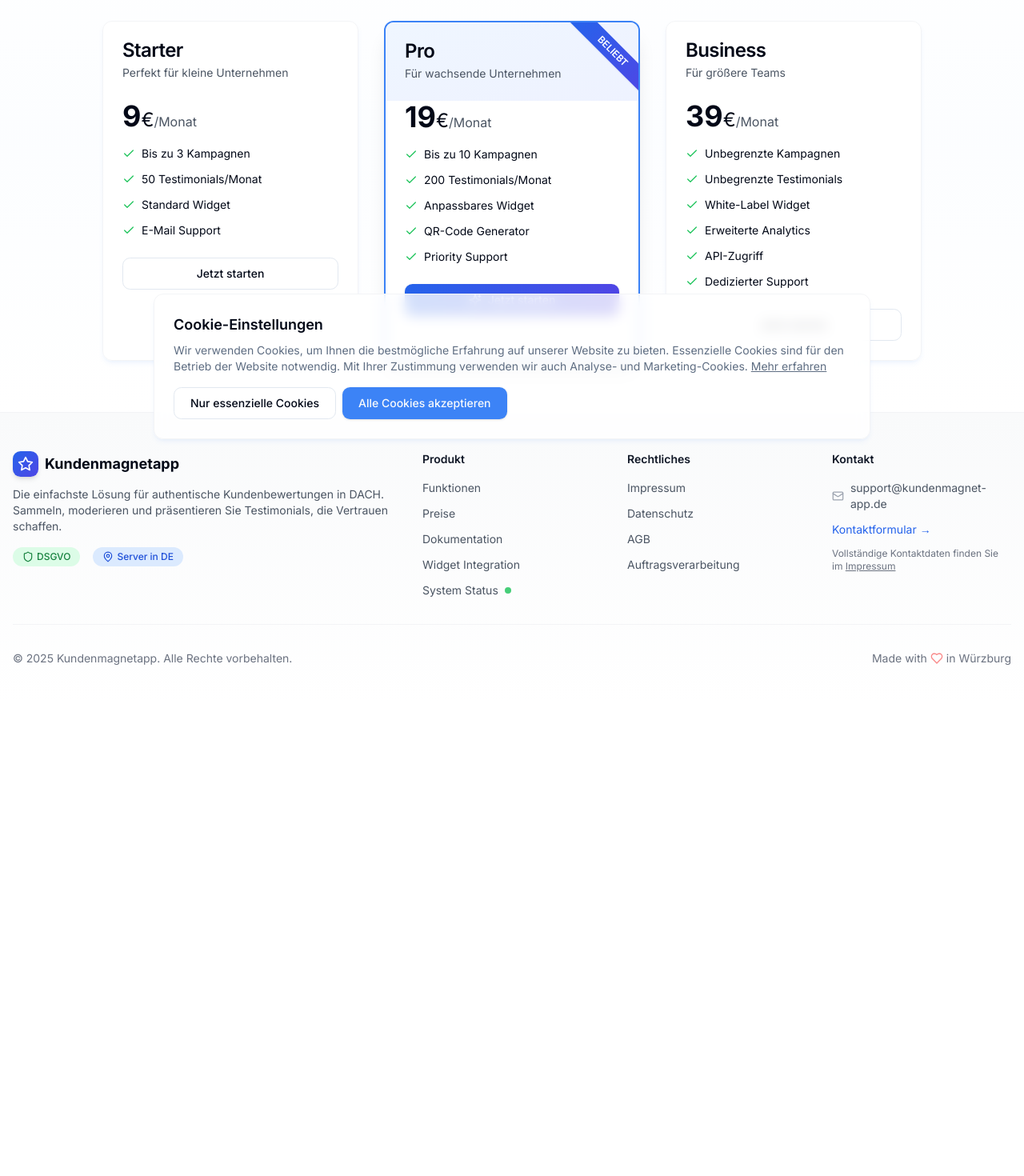
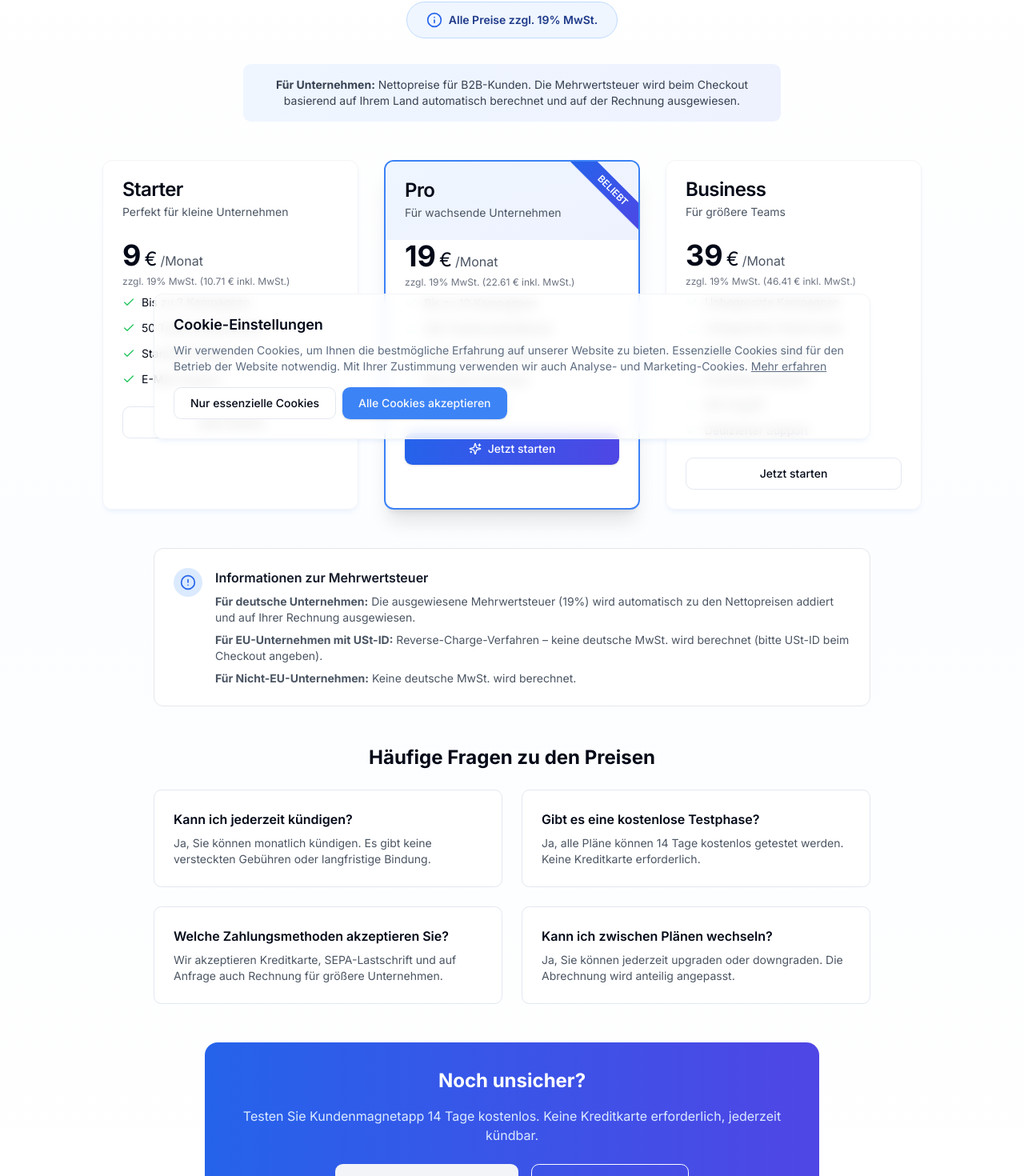
Before and after one commit to kweisgerber90-source/kundenmagnetapp2, a Next.js app: page /pricing in a window 1280 px wide. Shown: the part 235-1705 px from the top of the page at 80% size. Before the commit the page ends 1116 px from the top, so only its background shows below. Built offline with nearby package versions, Linux system fonts and the light colour scheme.

Commit message:
fix: Pricing - MwSt.-Hinweise prominent platziert, B2B-Fokus verbessert

```diff
--- a/app/pricing/page.tsx
+++ b/app/pricing/page.tsx
@@ -1,4 +1,4 @@
-// app/pricing/page.tsx (updated with better design)
+// app/pricing/page.tsx
 import { Button } from '@/components/ui/button'
 import {
   Card,
@@ -10,21 +10,38 @@
 } from '@/components/ui/card'
 import { BRAND } from '@/lib/constants'
 import { cn } from '@/lib/utils'
-import { Check, Sparkles } from 'lucide-react'
+import { AlertCircle, Check, Info, Sparkles } from 'lucide-react'
 import Link from 'next/link'
 
 export default function PricingPage() {
   return (
     <div className="bg-gradient-to-b from-white via-blue-50/20 to-white py-16">
       <div className="container mx-auto px-4">
+        {/* Header */}
         <div className="mx-auto max-w-4xl text-center">
           <h1 className="mb-4 text-4xl font-bold">Einfache, transparente Preise</h1>
-          <p className="mb-12 text-lg text-gray-600">
+          <p className="mb-6 text-lg text-gray-600">
             Wählen Sie den Plan, der zu Ihrem Unternehmen passt. Jederzeit kündbar.
           </p>
+
+          {/* VAT Notice - Prominent */}
+          <div className="mx-auto mb-8 inline-flex items-center gap-2 rounded-full border border-blue-200 bg-blue-50 px-6 py-3">
+            <Info className="h-5 w-5 text-blue-600" />
+            <span className="text-sm font-semibold text-blue-900">Alle Preise zzgl. 19% MwSt.</span>
+          </div>
+
+          {/* B2B Notice */}
+          <div className="mx-auto max-w-2xl rounded-lg bg-gradient-to-r from-blue-50 to-indigo-50 p-4">
+            <p className="text-sm text-gray-700">
+              <strong>Für Unternehmen:</strong> Nettopreise für B2B-Kunden. Die Mehrwertsteuer wird
+              beim Checkout basierend auf Ihrem Land automatisch berechnet und auf der Rechnung
+              ausgewiesen.
+            </p>
+          </div>
         </div>
 
-        <div className="mx-auto grid max-w-5xl gap-8 md:grid-cols-3">
+        {/* Pricing Cards */}
+        <div className="mx-auto mt-12 grid max-w-5xl gap-8 md:grid-cols-3">
           {Object.entries(BRAND.plans).map(([key, plan]) => (
             <Card
               key={key}
@@ -49,10 +66,15 @@
                 </CardDescription>
               </CardHeader>
               <CardContent>
-                <div className="mb-4">
-                  <span className="text-4xl font-bold">{plan.price}</span>
-                  <span className="text-2xl">{plan.currency}</span>
-                  <span className="text-gray-600">/Monat</span>
+                <div className="mb-2">
+                  <div className="flex items-baseline gap-1">
+                    <span className="text-4xl font-bold">{plan.price}</span>
+                    <span className="text-2xl">{plan.currency}</span>
+                    <span className="text-gray-600">/Monat</span>
+                  </div>
+                  <p className="mt-1 text-xs text-gray-500">
+                    zzgl. 19% MwSt. ({(plan.price * 1.19).toFixed(2)} € inkl. MwSt.)
+                  </p>
                 </div>
                 <ul className="space-y-3">
                   {key === 'starter' && (
@@ -149,6 +171,94 @@
             </Card>
           ))}
         </div>
+
+        {/* VAT Info Section */}
+        <div className="mx-auto mt-12 max-w-4xl">
+          <div className="rounded-xl border border-gray-200 bg-white p-6">
+            <div className="flex items-start gap-4">
+              <div className="rounded-full bg-blue-100 p-2">
+                <AlertCircle className="h-5 w-5 text-blue-600" />
+              </div>
+              <div className="flex-1">
+                <h3 className="mb-2 font-semibold text-gray-900">
+                  Informationen zur Mehrwertsteuer
+                </h3>
+                <div className="space-y-2 text-sm text-gray-600">
+                  <p>
+                    <strong>Für deutsche Unternehmen:</strong> Die ausgewiesene Mehrwertsteuer (19%)
+                    wird automatisch zu den Nettopreisen addiert und auf Ihrer Rechnung ausgewiesen.
+                  </p>
+                  <p>
+                    <strong>Für EU-Unternehmen mit USt-ID:</strong> Reverse-Charge-Verfahren – keine
+                    deutsche MwSt. wird berechnet (bitte USt-ID beim Checkout angeben).
+                  </p>
+                  <p>
+                    <strong>Für Nicht-EU-Unternehmen:</strong> Keine deutsche MwSt. wird berechnet.
+                  </p>
+                </div>
+              </div>
+            </div>
+          </div>
+        </div>
+
+        {/* FAQ Section */}
+        <div className="mx-auto mt-12 max-w-4xl">
+          <h2 className="mb-6 text-center text-2xl font-bold">Häufige Fragen zu den Preisen</h2>
+          <div className="grid gap-6 md:grid-cols-2">
+            <div className="rounded-lg border bg-white p-6">
+              <h3 className="mb-2 font-semibold">Kann ich jederzeit kündigen?</h3>
+              <p className="text-sm text-gray-600">
+                Ja, Sie können monatlich kündigen. Es gibt keine versteckten Gebühren oder
+                langfristige Bindung.
+              </p>
+            </div>
+            <div className="rounded-lg border bg-white p-6">
+              <h3 className="mb-2 font-semibold">Gibt es eine kostenlose Testphase?</h3>
+              <p className="text-sm text-gray-600">
+                Ja, alle Pläne können 14 Tage kostenlos getestet werden. Keine Kreditkarte
+                erforderlich.
+              </p>
+            </div>
+            <div className="rounded-lg border bg-white p-6">
+              <h3 className="mb-2 font-semibold">Welche Zahlungsmethoden akzeptieren Sie?</h3>
+              <p className="text-sm text-gray-600">
+                Wir akzeptieren Kreditkarte, SEPA-Lastschrift und auf Anfrage auch Rechnung für
+                größere Unternehmen.
+              </p>
+            </div>
+            <div className="rounded-lg border bg-white p-6">
+              <h3 className="mb-2 font-semibold">Kann ich zwischen Plänen wechseln?</h3>
+              <p className="text-sm text-gray-600">
+                Ja, Sie können jederzeit upgraden oder downgraden. Die Abrechnung wird anteilig
+                angepasst.
+              </p>
+            </div>
+          </div>
+        </div>
+
+        {/* CTA Section */}
+        <div className="mx-auto mt-12 max-w-3xl text-center">
+          <div className="rounded-2xl bg-gradient-to-r from-blue-600 to-indigo-600 p-8 text-white">
+            <h2 className="mb-4 text-2xl font-bold">Noch unsicher?</h2>
+            <p className="mb-6 text-blue-100">
+              Testen Sie Kundenmagnetapp 14 Tage kostenlos. Keine Kreditkarte erforderlich,
+              jederzeit kündbar.
+            </p>
+            <div className="flex flex-col justify-center gap-4 sm:flex-row">
+              <Button size="lg" variant="secondary" asChild>
+                <Link href="/register">14 Tage kostenlos testen</Link>
+              </Button>
+              <Button
+                size="lg"
+                variant="outline"
+                className="border-white bg-transparent text-white hover:bg-white/10"
+                asChild
+              >
+                <Link href="/demo">Live Demo ansehen</Link>
+              </Button>
+            </div>
+          </div>
+        </div>
       </div>
     </div>
   )
```
